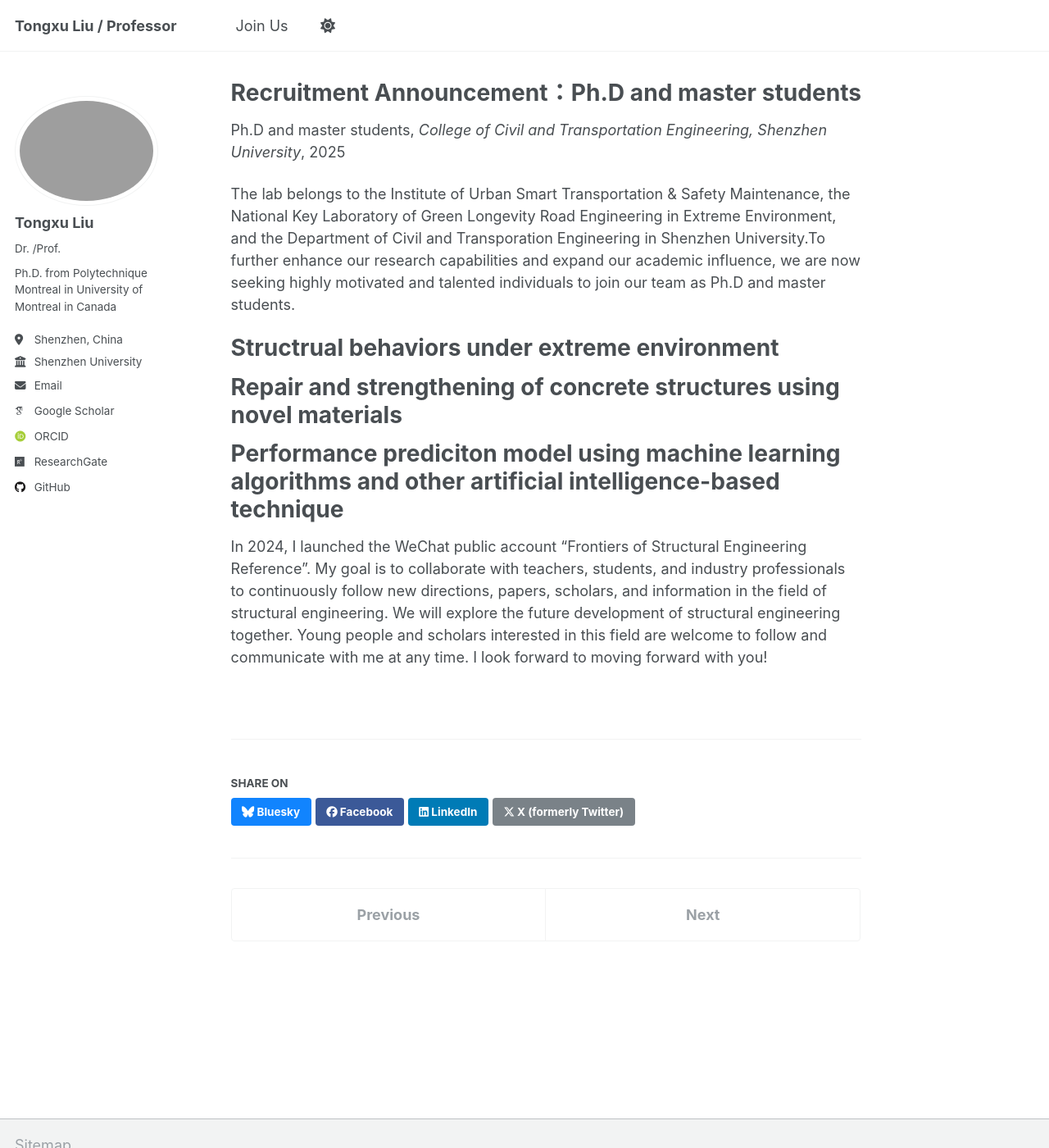
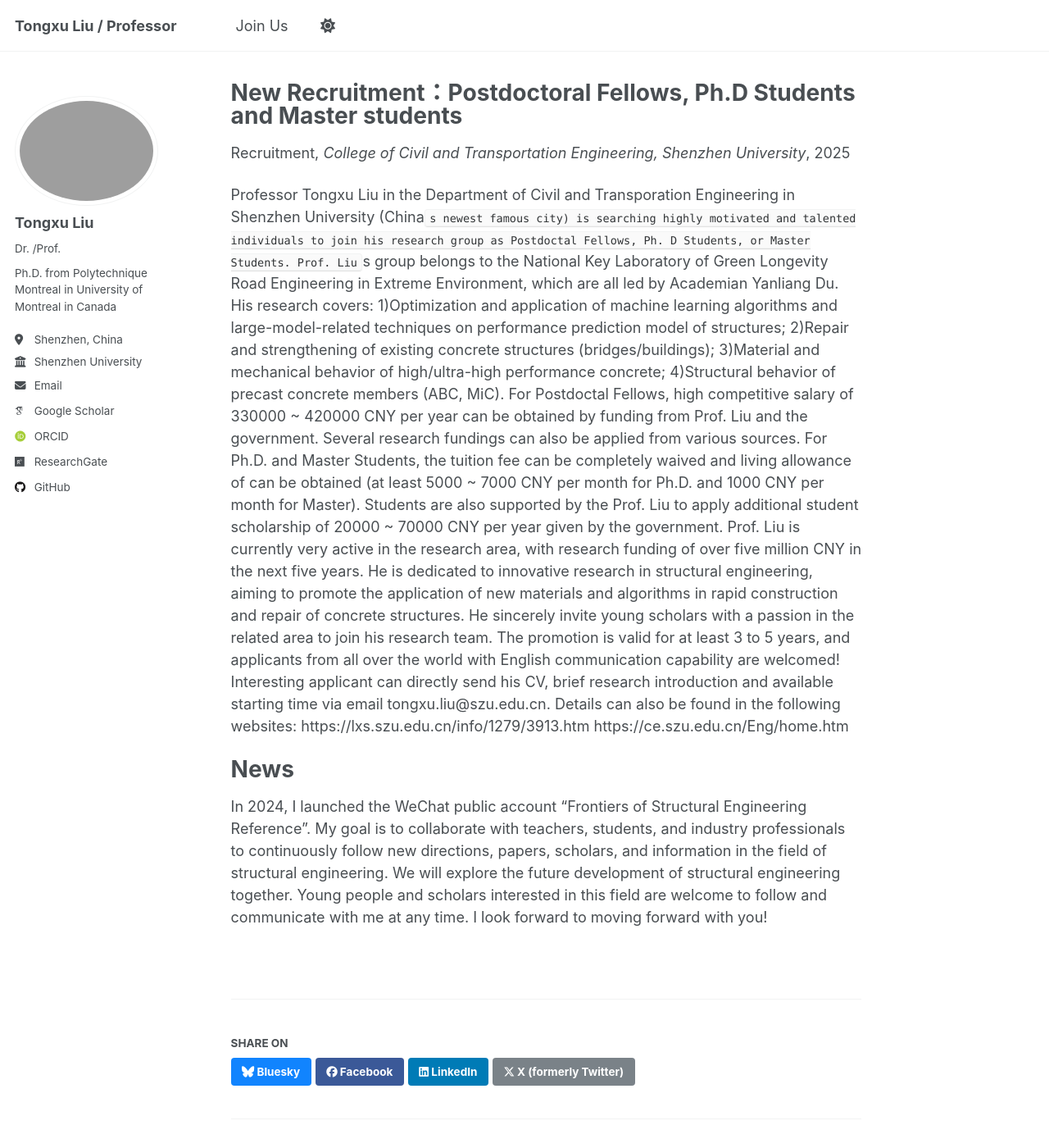
Before and after one commit to MontrealCat/montrealcat.github.io, a Jekyll site: the page built from _teaching/2015-spring-teaching-2.md, in a window 1280 px wide and 1400 px high. Shown: the whole window at 82% size. Built offline with Jekyll 4.4.1, drawn with Linux system fonts in a browser that asks for light colours; some web fonts are replaced.

Commit message:
Update 2015-spring-teaching-2.md

```diff
--- a/_teaching/2015-spring-teaching-2.md
+++ b/_teaching/2015-spring-teaching-2.md
@@ -1,22 +1,28 @@
 ---
-title: "Recruitment Announcement：Ph.D and master students"
+title: "New Recruitment：Postdoctoral Fellows, Ph.D Students and Master students"
 collection: teaching
-type: "Ph.D and master students"
+type: "Recruitment"
 permalink: /teaching/2015-spring-teaching-1
 venue: "College of Civil and Transportation Engineering, Shenzhen University"
 date: 2025-06-17
 location: "Shenzhen, China"
 ---
 
-The lab belongs to the Institute of Urban Smart Transportation & Safety Maintenance, the National Key Laboratory of Green Longevity Road Engineering in Extreme Environment, and the Department of Civil and Transporation Engineering in Shenzhen University.To further enhance our research capabilities and expand our academic influence, we are now seeking highly motivated and talented individuals to join our team as Ph.D and master students.
+Professor Tongxu Liu in the Department of Civil and Transporation Engineering in Shenzhen University (China`s newest famous city) is searching highly motivated and talented individuals to join his research group as Postdoctal Fellows, Ph. D Students, or Master Students. Prof. Liu`s group belongs to the National Key Laboratory of Green Longevity Road Engineering in Extreme Environment, which are all led by Academian Yanliang Du. His research covers:
+1)Optimization and application of machine learning algorithms and large-model-related techniques on performance prediction model of structures;
+2)Repair and strengthening of existing concrete structures (bridges/buildings);
+3)Material and mechanical behavior of high/ultra-high performance concrete;
+4)Structural behavior of precast concrete members (ABC, MiC).
+For Postdoctal Fellows, high competitive salary of 330000 ~ 420000 CNY per year can be obtained by funding from Prof. Liu and the government. Several research fundings can also be applied from various sources.
+For Ph.D. and Master Students, the tuition fee can be completely waived and living allowance of  can be obtained (at least 5000 ~ 7000 CNY per month for Ph.D. and 1000 CNY per month for Master). Students are also supported by the Prof. Liu to apply additional student scholarship of 20000 ~ 70000 CNY per year given by the government.
+Prof. Liu is currently very active in the research area, with research funding of over five million CNY in the next five years. He is dedicated to innovative research in structural engineering, aiming to promote the application of new materials and algorithms in rapid construction and repair of concrete structures. He sincerely invite young scholars with a passion in the related area to join his research team. The promotion is valid for at least 3 to 5 years, and applicants from all over the world with English communication capability are welcomed!
+Interesting applicant can directly send his CV, brief research introduction and available starting time via email tongxu.liu@szu.edu.cn. Details can also be found in the following websites:
+https://lxs.szu.edu.cn/info/1279/3913.htm
+https://ce.szu.edu.cn/Eng/home.htm
 
-Structrual behaviors under extreme environment
-======
 
-Repair and strengthening of concrete structures using novel materials
-======
 
-Performance prediciton model using machine learning algorithms and other artificial intelligence-based technique
+News
 ======
 
 In 2024, I launched the WeChat public account "Frontiers of Structural Engineering Reference". My goal is to collaborate with teachers, students, and industry professionals to continuously follow new directions, papers, scholars, and information in the field of structural engineering. We will explore the future development of structural engineering together. Young people and scholars interested in this field are welcome to follow and communicate with me at any time. I look forward to moving forward with you!
```
